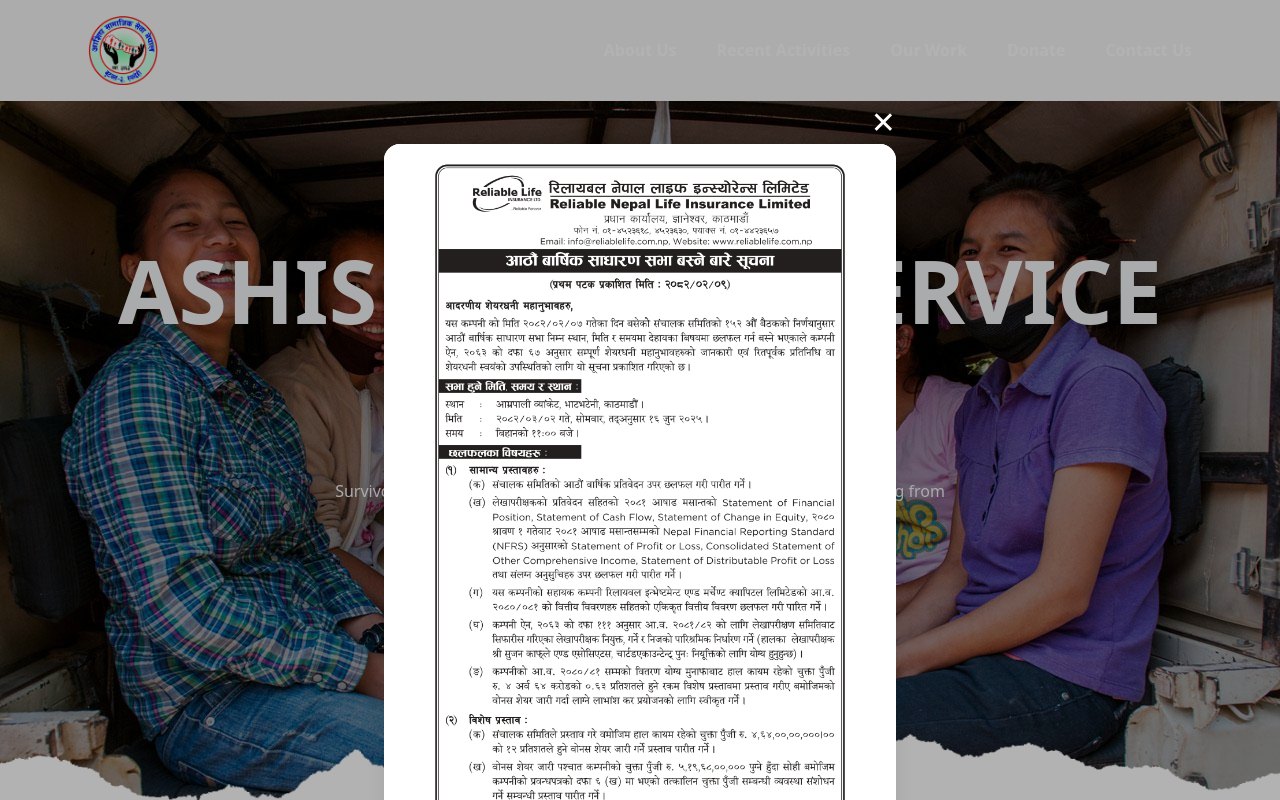
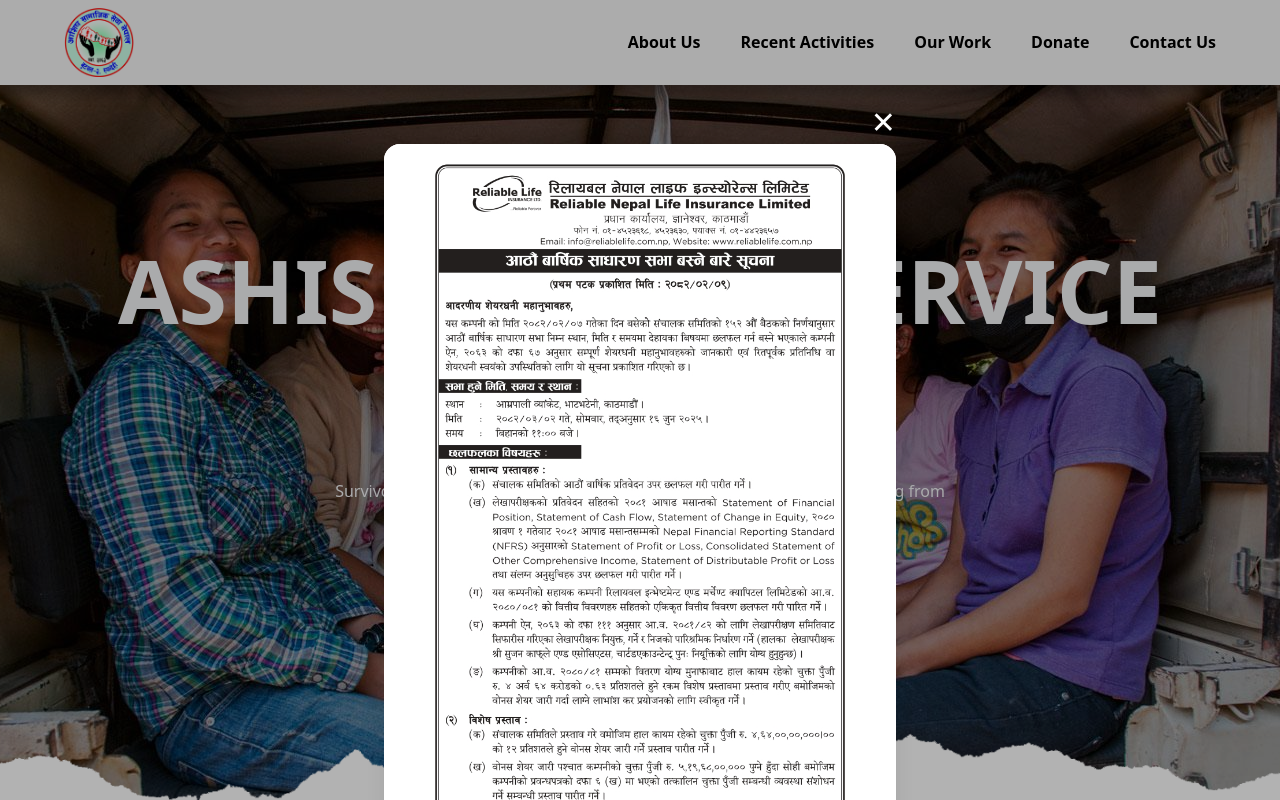
Before and after one commit to poshan25/ashishService, a React (Vite) app: page / in a window 1280 px wide. Shown: the top 800 px of the page. Built offline with nearby package versions, Linux system fonts and the light colour scheme.

Commit message:
add new code and features

```diff
--- a/src/components/Home/HeroSection.jsx
+++ b/src/components/Home/HeroSection.jsx
@@ -1,4 +1,6 @@
 // import React from "react";
+
+import Button from "../Layout/Button";
 
 // const HeroSection = () => {
 //   return (
@@ -18,7 +20,6 @@
 //           alt="divider"
 //         />
 // </div>
-
 
 //         <div className="absolute top-0 left-0 w-full h-full bg-black-transparent bg-opacity-10 z-[-1]" />
 
@@ -55,7 +56,6 @@
 //           </div>
 //         </div>
 
-
 //       </div>
 //     </div>
 //   );
@@ -63,11 +63,9 @@
 
 // export default HeroSection;
 
-
-
 const HeroSection = () => {
   return (
-    <div className="relative h-screen mx-auto px-6 py-20 text-center">
+    <div className="relative h-screen mx-auto px-6 py-20 text-center ">
       {/* Background elements */}
       <div className="absolute inset-0 bg-black/30 z-0" />
       <img
@@ -84,15 +82,13 @@
       />
 
       {/* Content container */}
-      <div className="relative h-full flex flex-col justify-center items-center z-20">
+      <div className="relative mx-auto h-full flex flex-col justify-center items-center z-20 max-w-[1300px]">
         <h2 className="text-sm sm:text-base md:text-lg font-bold text-gray-100 mb-4 uppercase tracking-wide">
           {/* A CAMPAIGN TO <span className="shadow-lg">END</span> HUMAN TRAFFICKING */}
-          A CAMPAIGN TO <span className="md:text-2xl">END</span> HUMAN TRAFFICKING
+          A CAMPAIGN TO <span className="md:text-2xl">END</span> HUMAN
+          TRAFFICKING
           {/* A CAMPAIGN TO <span className="text-red-600 text-5xl font-extrabold tracking-wide drop-shadow-lg bg-white px-3 py-1 rounded-md">END</span> HUMAN TRAFFICKING */}
-
-
         </h2>
-
 
         <h3 className="text-4xl sm:text-5xl md:text-6xl lg:text-[88px] leading-tight font-bold text-gray-100 mb-6">
           ASHISH SOCIAL SERVICE NEPAL
@@ -100,20 +96,26 @@
 
         <p className="text-gray-100 mb-8 max-w-2xl mx-auto px-4">
           Survivors should not have to carry the burden of criminal records
-          stemming from their exploitation. Support the Trafficking
-          Survivors Relief Act.
+          stemming from their exploitation. Support the Trafficking Survivors
+          Relief Act.
         </p>
 
-        <button
-        onMouseEnter={(e) => e.currentTarget.style.backgroundColor = "var(--color-hover)"}
-  onMouseLeave={(e) => e.currentTarget.style.backgroundColor = "var(--color-first)"}
-         style={{ backgroundColor: "var(--color-first)" }} className="cursor-pointer text-white px-8 py-3 rounded-full hover:bg-blue-700 transition-colors text-lg">
+<Button text={"TAKE ACTION NOW"} style={"bg-[#00b8db] hover:bg-blue-700  cursor-pointer text-white px-8 py-3 rounded-full  transition-colors text-lg"}/>
+        {/* <button
+          onMouseEnter={(e) =>
+            (e.currentTarget.style.backgroundColor = "var(--color-hover)")
+          }
+          onMouseLeave={(e) =>
+            (e.currentTarget.style.backgroundColor = "var(--color-first)")
+          }
+          style={{ backgroundColor: "var(--color-first)" }}
+          className="cursor-pointer text-white px-8 py-3 rounded-full hover:bg-blue-700 transition-colors text-lg"
+        >
           TAKE ACTION NOW
-        </button>
+        </button> */}
       </div>
     </div>
   );
 };
 
-
 export default HeroSection;
--- /dev/null
+++ b/src/components/Layout/Button.jsx
@@ -0,0 +1,20 @@
+import React from 'react'
+
+const Button = ({text, primaryColor, hoverColor, onClick, style, }) => {
+  return (
+        <button onClick={onClick}
+        //   onMouseEnter={(e) =>
+        //     (e.currentTarget.style.backgroundColor = "var(--color-hover)")
+        //   }
+        //   onMouseLeave={(e) =>
+        //     (e.currentTarget.style.backgroundColor = "var(--color-first)")
+        //   }
+        //   style={{ backgroundColor: {background} }}
+          className={style}
+        >
+          {text}
+        </button>
+  )
+}
+
+export default Button;
--- a/src/components/Layout/NavBar.jsx
+++ b/src/components/Layout/NavBar.jsx
@@ -38,95 +38,15 @@
   }, [lastScrollY, menuOpen]);
 
   return (
-    // <nav
-    //   className={`fixed top-0 left-0 w-full z-50 transform transition-transform duration-300 ${
-    //     showNavbar ? 'translate-y-0' : '-translate-y-full'
-    //   } ${isAboutUs ? 'bg-white text-black' : 'backdrop-blur-md'}`}
-    // >
-    //   <div className="max-w-6xl mx-auto px-6 py-4 flex items-center justify-between">
-    //     <img src="images/overlap.png" className='w-[70px]' alt="overlapImg" />
 
-    //     {/* Desktop menu with dynamic text color */}
-    //     <div className="hidden md:flex gap-10">
-    //       <NavLinks textColor={isAboutUs ? "text-gray-500" : "text-white"} />
-    //     </div>
+<nav
+      className={`fixed  mx-auto bg-[#f6f6f6] top-0 left-0 w-full z-50 transform shadow-[0_9px_12px_rgba(0,0,0,0.2)]  transition-transform duration-300 ${
+        showNavbar ? 'translate-y-0' : '-translate-y-full'
+      }`}
+    >
 
-    //     {/* Hamburger button */}
-    //     <button onClick={toggleMenu} className={isAboutUs ? "text-gray-500 md:hidden" : "text-white md:hidden"}>
-    //       {menuOpen ? <X size={28} /> : <Menu size={28} />}
-    //     </button>
-    //   </div>
 
-    //   {/* Mobile menu */}
-    //   {menuOpen && (
-    //     <div style={{ background: "var(--color-navOpen)" }} className="md:hidden px-4 pb-6 pt-4">
-    //       <div className="flex flex-col gap-6 mt-4">
-    //         <NavLinks textColor={isAboutUs ? "text-gray-500" : "[color:var(--color-navText)]"} />
-    //       </div>
-    //     </div>
-    //   )}
-    // </nav>
-//     <nav
-//   className={`fixed top-0 left-0 w-full z-50 transform transition-transform duration-300 ${
-//     showNavbar ? 'translate-y-0' : '-translate-y-full'
-//   } ${isAboutUs ? 'bg-white text-black' : 'backdrop-blur-md text-white'}`}
-// >
-//   <div className="max-w-6xl mx-auto px-6 py-4 flex items-center justify-between">
-//     <img src="images/overlap.png" className='w-[70px]' alt="overlapImg" />
-
-//     {/* Desktop menu with correct text color */}
-//     <div className="hidden md:flex gap-10">
-//       <NavLinks textColor={isAboutUs ? "text-black" : "text-white"} />
-//     </div>
-
-//     {/* Hamburger button with correct text color */}
-//     <button onClick={toggleMenu} className={`${isAboutUs ? "text-black" : "text-white"} md:hidden`}>
-//       {menuOpen ? <X size={28} /> : <Menu size={28} />}
-//     </button>
-//   </div>
-
-//   {/* Mobile menu */}
-//   {menuOpen && (
-//     <div style={{ background: "var(--color-navOpen)" }} className="md:hidden px-4 pb-6 pt-4">
-//       <div className="flex flex-col gap-6 mt-4">
-//         <NavLinks textColor={isAboutUs ? "text-black" : "text-white"} />
-//       </div>
-//     </div>
-//   )}
-// </nav>
-//  <nav
-//   className={`fixed top-0 left-0 w-full z-50 transform transition-transform duration-300 ${
-//     showNavbar ? 'translate-y-0' : '-translate-y-full'
-//   } ${isAboutUs ? 'bg-white text-black' : 'bg-[#0a1733] text-white'}`}
-// >
-//   <div className="max-w-6xl mx-auto px-6 py-4 flex items-center justify-between">
-//     <img src="images/overlap.png" className='w-[70px]' alt="overlapImg" />
-
-//     <div className="hidden md:flex gap-10">
-//       <NavLinks textColor={isAboutUs ? "text-black" : "text-white"} />
-//     </div>
-
-//     <button onClick={toggleMenu} className={`${isAboutUs ? "text-black" : "text-white"} md:hidden`}>
-//       {menuOpen ? <X size={28} /> : <Menu size={28} />}
-//     </button>
-//   </div>
-
-//   {menuOpen && (
-//     <div style={{ background: isAboutUs ? "white" : "#0a1733" }} className="md:hidden px-4 pb-6 pt-4">
-//       <div className="flex flex-col gap-6 mt-4">
-//         <NavLinks textColor={isAboutUs ? "text-black" : "text-white"} />
-//       </div>
-//     </div>
-//   )}
-// </nav>
-
- <nav
-  className={`fixed bg-[#f6f6f6] top-0 left-0 w-full z-50 transform transition-transform duration-300 ${
-    showNavbar ? 'translate-y-0' : '-translate-y-full'
-  } `}
-  // ${isAboutUs ? 'bg-white text-black' :isHome ? 'bg-[#382b24]' :  'bg-[#0a1733] text-white'  }`}
->
-      <div className="max-w-6xl mx-auto px-6 py-4 flex items-center justify-between">
+      <div className="max-w-[1200px] mx-auto px-6 py-2 flex items-center  justify-between">
         <Link to='/'>
           <img src="images/overlap.png" className='w-[70px]' alt="overlapImg" />
         </Link>
@@ -135,9 +55,7 @@
         <div className="hidden md:flex gap-10">
           <NavLinks
             textColor={
-              isAboutUs ? "text-black" :
-              isHome ? "text-white" :
-              "text-white"
+              "text-black"
             }
           />
         </div>
@@ -145,7 +63,7 @@
         {/* Hamburger button with correct text color */}
         <button
           onClick={toggleMenu}
-          className={`${isAboutUs ? "text-black" : "text-white"} md:hidden`}
+          className={`${isAboutUs ? "text-black" : "text-black"} md:hidden`}
         >
           {menuOpen ? <X size={28} /> : <Menu size={28} />}
         </button>
@@ -159,12 +77,12 @@
           }}
           className="md:hidden px-4 pb-6 pt-4"
         >
-          <div className="flex flex-col gap-6 mt-4">
+          <div className="flex  flex-col gap-6 mt-4">
             <NavLinks
               textColor={
                 isAboutUs ? "text-black" :
-                isHome ? "text-white" :
-                "text-white"
+                isHome ? "text-black" :
+                "text-black"
               }
             />
           </div>
--- a/src/components/Section/Donate.jsx
+++ b/src/components/Section/Donate.jsx
@@ -54,4 +54,5 @@
   );
 }
 
+
 export default Donate
--- a/src/components/Section/Myth.jsx
+++ b/src/components/Section/Myth.jsx
@@ -52,8 +52,9 @@
 import React from "react";
 import { useRef, useState } from "react";
 import WhyUs from "./WhyUs";
+import Button from "../Layout/Button";
 
-const Myth = () => {
+const Myth = ({learnMore}) => {
   return (
     <div className="relative w-full min-h-[500px] py-12">
       {/* Background Image */}
@@ -75,7 +76,7 @@
       <div className="container   mx-auto max-w-6xl px-6 h-full flex flex-col items-center justify-center">
         {/* Three Containers */}
         <div className="grid font-bold grid-cols-1 md:grid-cols-2 lg:grid-cols-3 gap-6 w-full">
-          <WhyUs  numbers={"1000+"} info={"Counseling and Information Sharing at Nepal-India Border"} learnMore={"Learn More"}/>
+          <WhyUs   numbers={"1000+"} info={"Counseling and Information Sharing at Nepal-India Border"}  />
           <WhyUs numbers={"500+"} info={"Trafficked Victims Rescued"} learnMore={"Learn More"}/>
           <WhyUs numbers={"2500+"} info={"Girls Who Attended Safe Home & Training Centers."} learnMore={"Learn More"}/>
 
--- a/src/index.css
+++ b/src/index.css
@@ -175,4 +175,58 @@
   --color-navOpen: #efecec;
   /* navtext */
   --color-navText: #000000;
+
+
+
+
+
+
+
+
+
+
+
+
+
+
+
+
+
+
+
+
+
+
+  /* naya color haru jun final colors ho */
+
+
+  /* button colors */
+--color-btnColor: #00b8db;
+--color-btnHover: #1447e6;
+
+    /* number colors */
+    --color-number: #ff6900;
+
+    /* title colors like : Ourwork, about etc*/
+    --color-title: #1447e6;
+    --color-titleUnderline: #00b8db;
+
+
+    /* subheading color */
+
+    --color-subHeading: #1447e6;
+
+
+     /* font color */
+     --color-titleFont: #495159;
+     --color-subTitleFont: #1a1a1a;
+
+
+     /* footer font */
+     --color-footerTitles: #dadada;
+     --color-footerSubTitles: #dddddd;
+
+
+
+
 }
```
Also changed, not shown: src/components/Section/WhyUs.jsx (+11 -11 lines).
